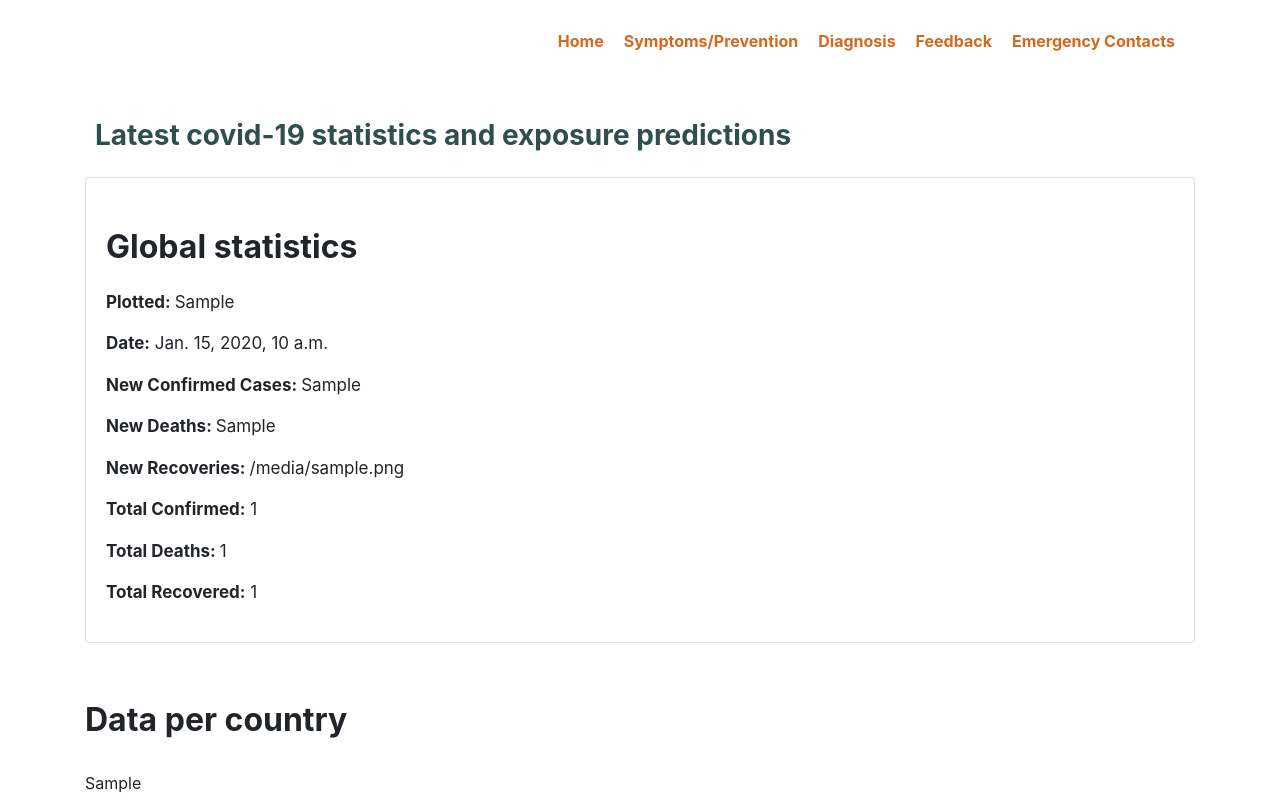
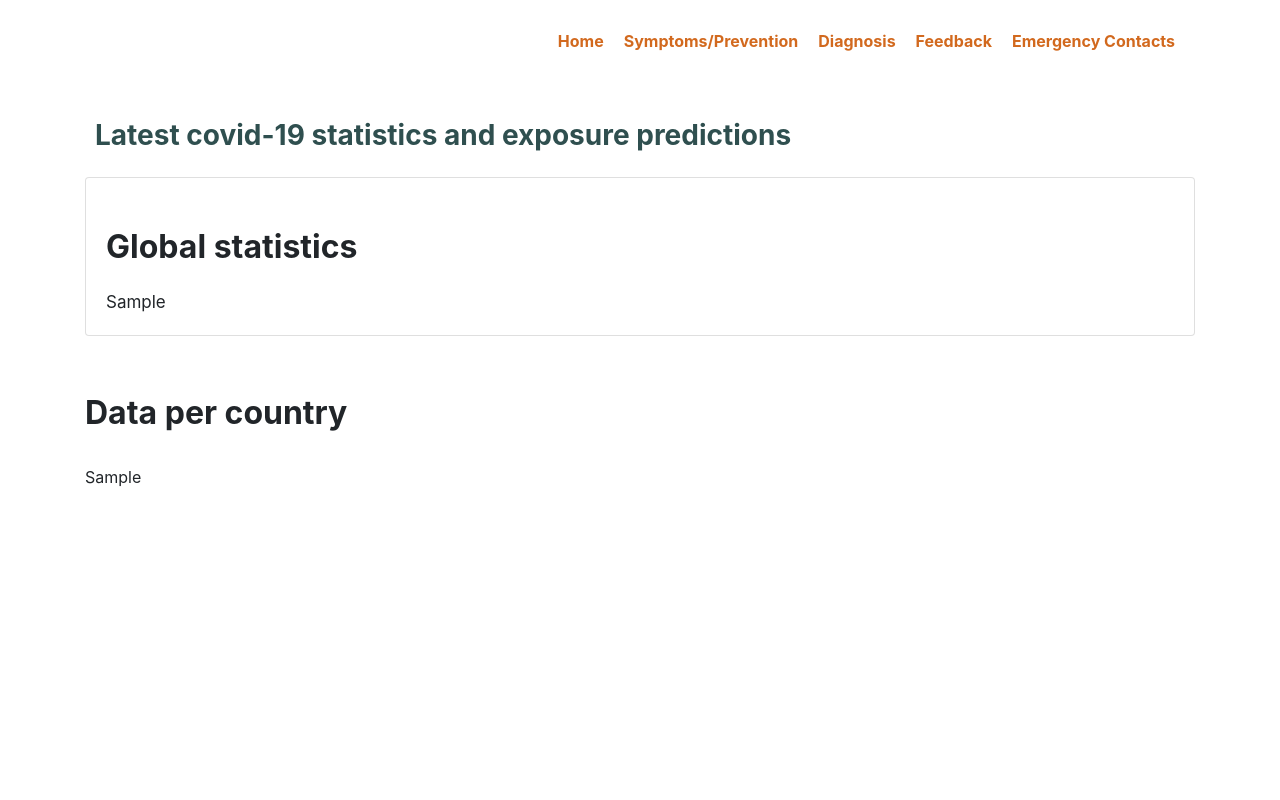
Before and after one commit to MsMutinda/CovidTracker, a Django app: template Tracker/templates/Tracker/home.html in a window 1280 px wide. Run offline with Django 3.2, Linux system fonts and the light colour scheme; the template is opened without the code that fills it: most values are stand-ins (such as "Sample title", 1, 10 or a date in 2020); parts of the project's set-up code (start-up, migrations or seed data) failed here and were passed over; some libraries are stand-ins or nearby versions.

Commit message:
global plot

```diff
--- a/Tracker/templates/Tracker/home.html
+++ b/Tracker/templates/Tracker/home.html
@@ -32,18 +32,18 @@
                     <div class="card-body">
                           <h3 class="card-title" style="font-size: 32px;"><strong>Global statistics </strong></h3><br><br>
                                 <div style="font-size: 17px;">
-                                 <p><b>Plotted: </b>
+
                                      {% autoescape off %}
                                         {{ plot_div }}
-                                     {% endautoescape %} </p>
+                                     {% endautoescape %}
 
-                                    <p><b>Date:</b> {{respdata1.Global.Date}}</p>
-                                    <p><b>New Confirmed Cases: </b> {{respdata1.Global.NewConfirmed}}</p>
-                                    <p><b>New Deaths: </b> {{respdata1.Global.NewDeaths}}</p>
-                                    <p><b>New Recoveries: </b>{{respdata1.Global.NewRecovered}}</p>
-                                    <p><b>Total Confirmed:</b> {{respdata1.Global.TotalConfirmed}}</p>
-                                    <p><b>Total Deaths: </b>{{respdata1.Global.TotalDeaths}}</p>
-                                    <p><b>Total Recovered:</b> {{respdata1.Global.TotalRecovered}}</p>
+<!--                                    <p><b>Date:</b> {{respdata1.Global.Date}}</p>-->
+<!--                                    <p><b>New Confirmed Cases: </b> {{respdata1.Global.NewConfirmed}}</p>-->
+<!--                                    <p><b>New Deaths: </b> {{respdata1.Global.NewDeaths}}</p>-->
+<!--                                    <p><b>New Recoveries: </b>{{respdata1.Global.NewRecovered}}</p>-->
+<!--                                    <p><b>Total Confirmed:</b> {{respdata1.Global.TotalConfirmed}}</p>-->
+<!--                                    <p><b>Total Deaths: </b>{{respdata1.Global.TotalDeaths}}</p>-->
+<!--                                    <p><b>Total Recovered:</b> {{respdata1.Global.TotalRecovered}}</p>-->
                                 </div>
                     </div>
                 </div>
```
